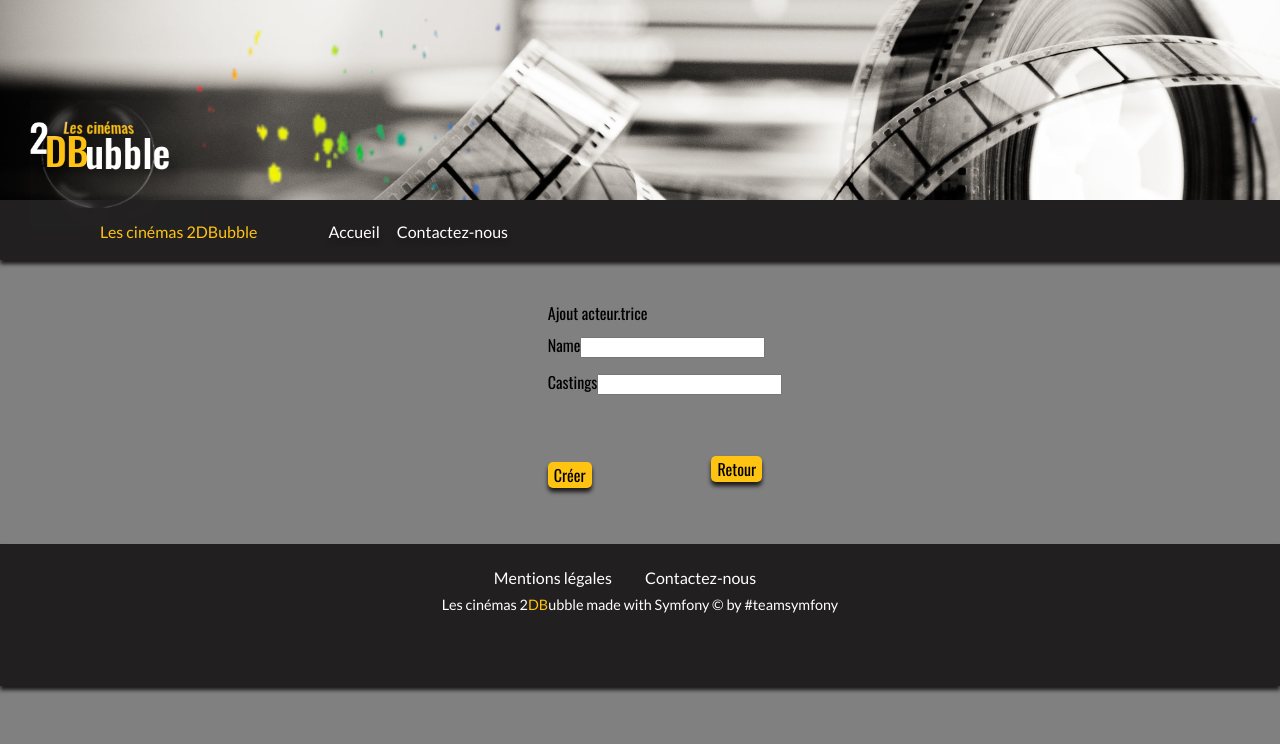
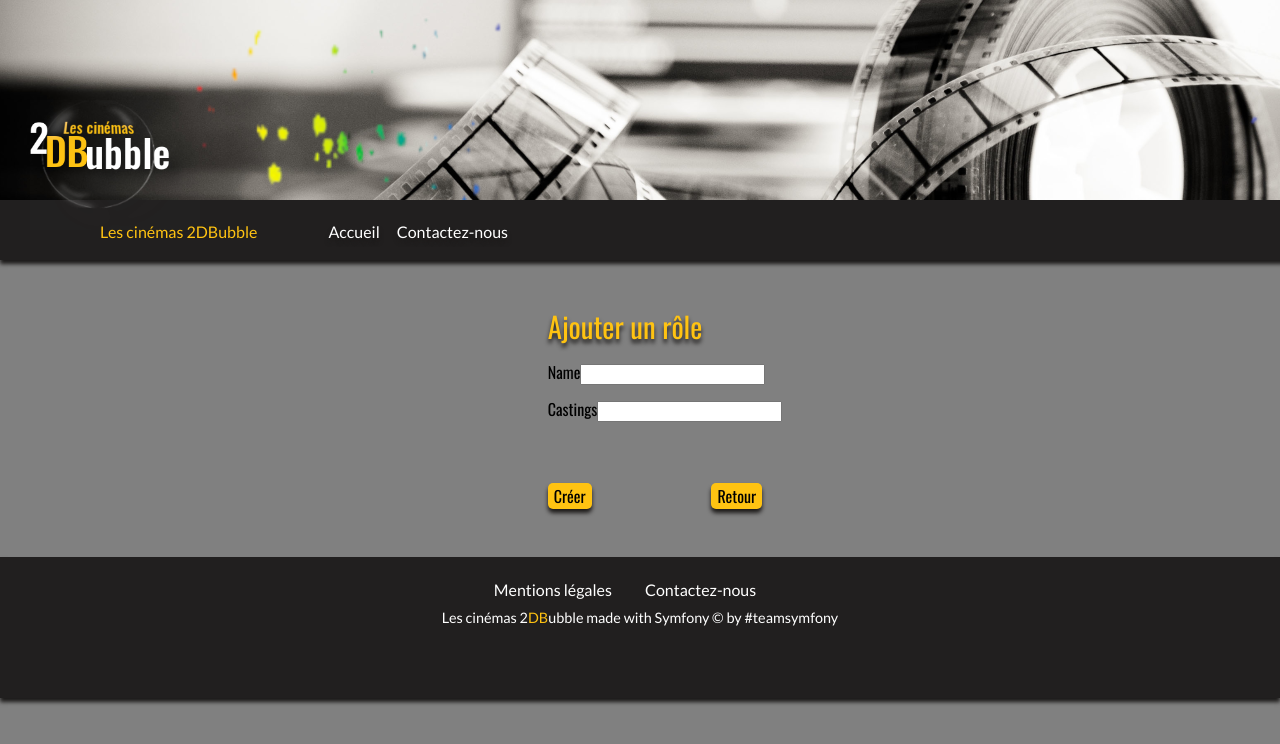
Before and after one commit to laurasullyalexandrine/2dmovie, a Symfony app: template 2dbulleMovie/templates/Back/person/add.html.twig in a window 1280 px wide; the page is wider, and only the part inside the window is pictured. Shown: the top 744 px of that part. Run offline with Twig, Linux system fonts and the light colour scheme; the template is opened without the code that fills it, so the values that code supplies are empty; form fields are guessed from the names that the template uses; some libraries are stand-ins or nearby versions.

Commit message:
delete flash error message in edit and add function from Movie Controller and add css for templates Movie Back

```diff
--- a/2dbulleMovie/public/css/style.css
+++ b/2dbulleMovie/public/css/style.css
@@ -15,17 +15,15 @@ body
 
 
 .alert {
+    color: white;
     font-size: 1rem;
     font-family:'Montserrat', sans-serif;
     height: 50px;
     text-align: center;
+    padding-top: 1%;
     background-color: #211f1f;
     box-shadow: 0px 4px 4px #1c1a19;
 
-}
-
-.alert-success {
-    color: white;
 }
 
 .alert-info,
@@ -178,7 +176,7 @@ body
     line-height: 20px;
 }
 
-.movies-genres
+.category
 {
     font-size: 1rem;
     line-height: 20px;
--- a/2dbulleMovie/src/Entity/Casting.php
+++ b/2dbulleMovie/src/Entity/Casting.php
@@ -60,7 +60,7 @@ class Casting
     // cette méthode permet de définir le comportement à adopter lorsque l'objet est traité comme une chaine de caractère
     public function __toString()
     {
-           return $this->name;
+           return $this->personage;
     }
 
     public function getId(): ?int
--- a/2dbulleMovie/templates/Back/movie/browse.html.twig
+++ b/2dbulleMovie/templates/Back/movie/browse.html.twig
@@ -6,11 +6,7 @@
 
 <section>
     <div class="admin-display">
-        <div class="title-add">
             <h1 class="entitled"> Liste des films</h1>
-
-
-        </div>
             {% for movie in movie_list %}
                 <ul class="admin-movie-list">
                     <li>
--- a/2dbulleMovie/templates/Back/movie/edit.html.twig
+++ b/2dbulleMovie/templates/Back/movie/edit.html.twig
@@ -6,7 +6,7 @@
 <section>
     <div class="home-bloc-movie-picture-show">
         <div class="home-bloc-movie-information-show">
-            <h1>Modifier : {{ movie.title }}</h1>
+            <h1 class="entitled">Modifier : {{ movie.title }}</h1>
 
                 {{ form_start(form) }}
 
@@ -14,7 +14,8 @@
 <br>
                 {{ form_row(form.title) }}
 <br>
-                {{ form_row(form.genres) }}
+
+                {{ form_row(form.genres, {'label' : 'Genres associés :'}, {'attr': {'class': 'subtitle'}}) }}
 <br>
                 {{ form_row(form.picture) }}
 <br><br>
--- a/2dbulleMovie/templates/Back/movie/read.html.twig
+++ b/2dbulleMovie/templates/Back/movie/read.html.twig
@@ -12,12 +12,12 @@
                 <h1 class="entitled"> <strong class="movies-title-strong-show">{{movie.title}}</strong></h1>
                 <h2 class="subtitle">Genres</h2>
                 {% for genre in movie.genres %}
-                <p class="movies-genres">{{genre.name}}</p>
+                <span class="category"> - {{genre.name}}</span>
                 {% endfor %}
 
                 <h2 class="subtitle">Acteurs - Actrices</h2>
                 {% for casting in movie.castings %}
-                <p class="movies-genres">{{ casting.personage }}</p>
+                <span class="category"> - {{ casting.personage }}</span>
                 {% endfor %}
 
                 <h2 class="subtitle">Synopsis</h2>
--- a/2dbulleMovie/templates/Back/person/add.html.twig
+++ b/2dbulleMovie/templates/Back/person/add.html.twig
@@ -6,7 +6,7 @@
 <section>
     <div class="home-bloc-movie-picture-show">
         <div class="home-bloc-movie-information-show">
-            <h1>Ajout acteur.trice</h1>
+            <h1 class="entitled"> Ajouter un rôle </h1>
 
                 {{ form_start(form) }}
 
@@ -19,7 +19,7 @@
 
 <br><br>
                 <div class="admin-footer">
-                    <button class="submit" type="submit">Créer</button>
+                    <a class="nav_admin" href=""><button class="submit" type="submit">Créer</button></a>
                     <a class="nav_admin"href="{{ path('admin_person') }}"><button class="submit">Retour</button></a>
                 </div>
         </div>
```
Also changed, not shown: 2dbulleMovie/src/Controller/Back/MovieController.php (+10 -13 lines), 2dbulleMovie/src/Form/PersonType.php (+2 -5 lines), 2dbulleMovie/templates/Back/person/browse.html.twig (+6 -9 lines), 2dbulleMovie/templates/Back/person/read.html.twig (+6 -2 lines), 2dbulleMovie/public/uploads/black-widow-61bc930a570ff.jpg (added), 2dbulleMovie/public/uploads/mulan-61bc93d81965d.jpg (added), 2dbulleMovie/public/uploads/old-guard-61bc9136a37ac.jpg (added), 2dbulleMovie/public/uploads/old-guard-61bc91855fb4f.jpg (added), 2dbulleMovie/public/uploads/song-bird-61bc94db050cf.jpg (added), 2dbulleMovie/public/uploads/ww84-61bc9b3ca3c42.jpg (added).
